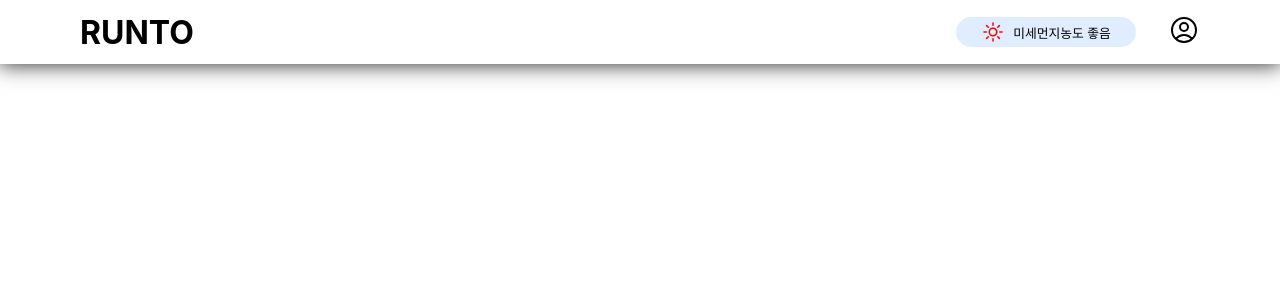
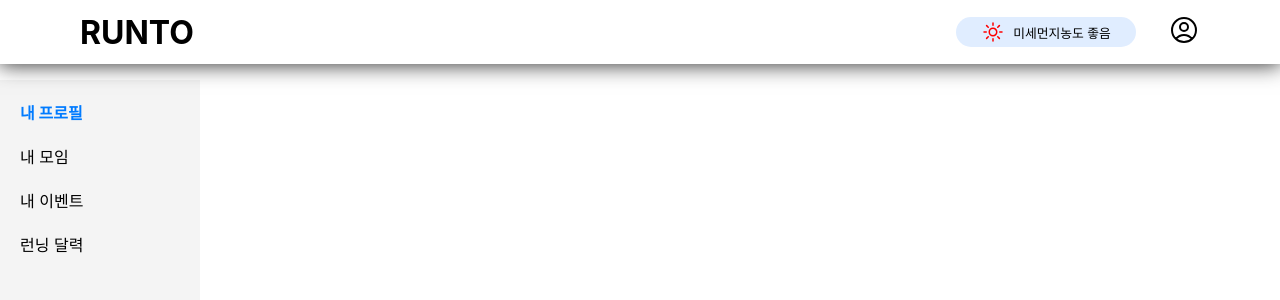
Before and after one commit to hanzanhae/Final_Project, a React (Create React App) app: page /mypage in a window 1280 px wide. Before the commit this address had no page. Shown: the top 300 px of the page. Built offline with nearby package versions, Linux system fonts and the light colour scheme.

Commit message:
🎨: 마이페이지 사이드바 기본스타일 구현

```diff
--- a/package.json
+++ b/package.json
@@ -44,6 +44,7 @@
     ]
   },
   "devDependencies": {
+    "@babel/plugin-proposal-private-property-in-object": "^7.21.11",
     "eslint-config-prettier": "^9.1.0",
     "eslint-plugin-prettier": "^5.2.1",
     "prettier": "^3.3.3"
--- /dev/null
+++ b/src/components/mypage/MyProfile.jsx
@@ -0,0 +1,7 @@
+import styled from 'styled-components';
+
+const MyProfile = () => {
+  return;
+};
+
+export default MyProfile;
--- /dev/null
+++ b/src/pages/Mypage.jsx
@@ -0,0 +1,64 @@
+import React, { useState } from 'react';
+import styled from 'styled-components';
+import MyProfile from '../components/mypage/MyProfile';
+import MyMeetings from '../components/mypage/MyProfile';
+import MyEvents from '../components/mypage/MyProfile';
+
+const Mypage = () => {
+  const [activeMenu, setActiveMenu] = useState('profile'); // 기본값을 'profile'로 설정
+
+  return (
+    <div style={{ marginTop: '10vh' }}>
+      <Container>
+        {/* 사이드바 */}
+        <Sidebar>
+          <MenuItem active={activeMenu === 'profile'} onClick={() => setActiveMenu('profile')}>
+            내 프로필
+          </MenuItem>
+          <MenuItem active={activeMenu === 'meetings'} onClick={() => setActiveMenu('meetings')}>
+            내 모임
+          </MenuItem>
+          <MenuItem active={activeMenu === 'events'} onClick={() => setActiveMenu('events')}>
+            내 이벤트
+          </MenuItem>
+          <MenuItem active={activeMenu === 'calendar'} onClick={() => setActiveMenu('calendar')}>
+            런닝 달력
+          </MenuItem>
+        </Sidebar>
+
+        <Content>
+          {activeMenu === 'profile' && <MyProfile />}
+          {activeMenu === 'meetings' && <MyMeetings />}
+          {activeMenu === 'events' && <MyEvents />}
+          {/* {activeMenu === 'calendar' && <RunningCalendar />} */}
+        </Content>
+      </Container>
+    </div>
+  );
+};
+
+//스타일
+const Container = styled.div`
+  display: flex;
+`;
+
+const Sidebar = styled.div`
+  width: 200px;
+  background-color: #f4f4f4;
+  height: 100vh;
+  padding: 20px;
+`;
+
+const Content = styled.div`
+  flex: 1;
+  padding: 20px;
+`;
+
+const MenuItem = styled.div`
+  margin-bottom: 20px;
+  cursor: pointer;
+  font-weight: ${(props) => (props.active ? 'bold' : 'normal')};
+  color: ${(props) => (props.active ? '#007BFF' : '#000')};
+`;
+
+export default Mypage;
--- a/src/shared/Router.js
+++ b/src/shared/Router.js
@@ -5,6 +5,7 @@ import MainHeader from '../components/MainHeader';
 import User from '../pages/User';
 import AddMeeting from '../pages/AddMeeting';
 import DetailMeeting from '../pages/DetailMeeting';
+import Mypage from '../pages/Mypage';
 
 const Router = () => {
   return (
@@ -15,6 +16,7 @@ const Router = () => {
         <Route path="/user" element={<User />} />
         <Route path="/addMeet" element={<AddMeeting />} />
         <Route path="/detail" element={<DetailMeeting />} />
+        <Route path="/mypage" element={<Mypage />} />
       </Routes>
     </BrowserRouter>
   );
```
Also changed, not shown: src/components/mypage/MyEvents.jsx (added, +7 -0 lines), src/components/mypage/MyMeetings.jsx (added, +7 -0 lines), 1 other file (tests, documents, lock files or other folders).
